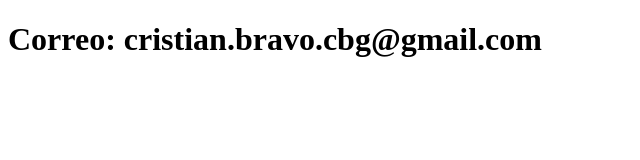
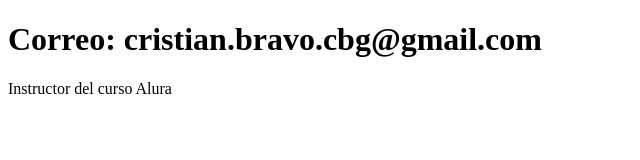
Before and after one commit to Betico1239/JuegoSecreto, a plain HTML site: page contacto.html in a window 1280 px wide. Shown: the whole page, without its empty margins (0-640 px from the left). Drawn offline with Linux system fonts and the light colour scheme.

Commit message:
Actualiza el contacto.html

```diff
--- a/contacto.html
+++ b/contacto.html
@@ -7,5 +7,6 @@
 </head>
 <body>
         <h1>Correo: cristian.bravo.cbg@gmail.com</h1>
+        <p>Instructor del curso Alura</p>
 </body>
 </html>
```
